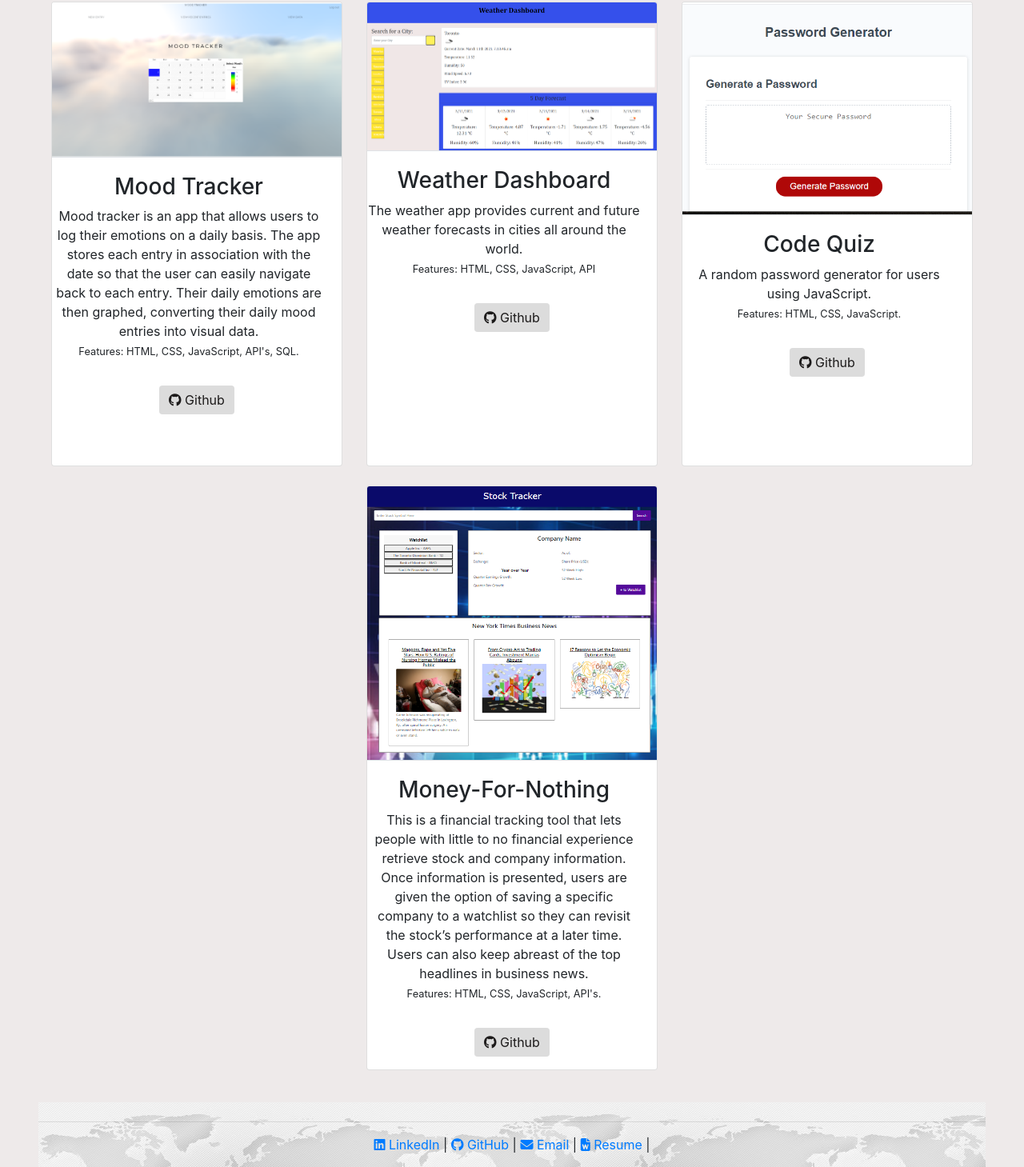
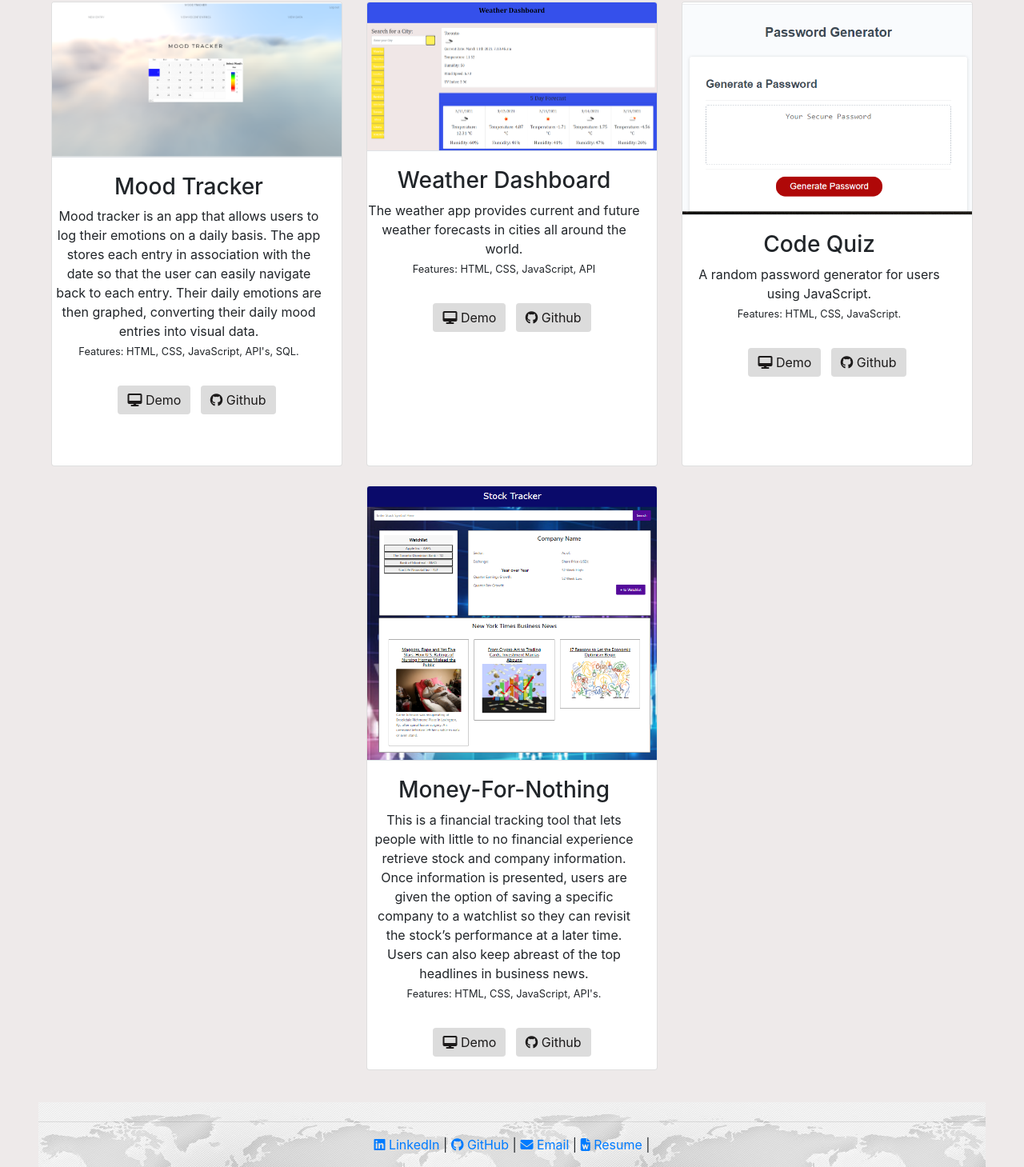
Before and after one commit to jmo1point0/PortfolioUpdate2, a plain HTML site: page index.html in a window 1280 px wide. Shown: the part 447-1906 px from the top of the page at 80% size. Drawn offline with nearby package versions, Linux system fonts and the light colour scheme; a web font is replaced by a local one.

Commit message:
adding demo buttons to index.html file

```diff
--- a/index.html
+++ b/index.html
@@ -79,6 +79,8 @@
                                 <small>Features: HTML, CSS, JavaScript, API's, SQL.</small>
                             </p>
                             <div class="gitLinks w-100 py-3 pt-3 pl-0 position-absolute">
+                                <a href="https://mood-notes-tracker.herokuapp.com/index.html" class="btn mr-2">
+                                    <i class="fas fa-desktop"></i> Demo</a>
                                 <a href="https://github.com/Humble-Attackers/Group-Mood-Tracker" class="btn">
                                     <i class="fab fa-github"></i> Github</a>
                             </div>
@@ -99,6 +101,8 @@
                             </p>
                             <div class="gitLinks w-100 py-3 pt-3 pl-0 position-absolute">
                                     <div class="gitLinks w-100 py-3 pt-3 pl-0 position-absolute"></div>
+                                    <a href="https://jmo1point0.github.io/homework6/" class="btn mr-2">
+                                        <i class="fas fa-desktop"></i> Demo</a>
                                     <a href="https://github.com/jmo1point0/homework6" class="btn">
                                         <i class="fab fa-github"></i> Github</a>
                             </div>
@@ -118,6 +122,8 @@
                                 <small>Features: HTML, CSS, JavaScript.</small>
                                 <p>
                                 <div class="gitLinks w-100 py-3 pt-3 pl-0 position-absolute">
+                                    <a href="https://jmo1point0.github.io/homework3.1/" class="btn mr-2">
+                                        <i class="fas fa-desktop"></i> Demo</a>
                                     <a href="https://github.com/jmo1point0/homework3.1" class="btn">
                                         <i class="fab fa-github"></i> Github</a>
                             </div>
@@ -137,6 +143,8 @@
                                 <small>Features: HTML, CSS, JavaScript, API's.</small>
                             </p>
                             <div class="gitLinks w-100 py-3 pt-3 pl-0 position-absolute">
+                                <a href="https://catherinebshaw.github.io/Money-for-Nothing/" class="btn mr-2">
+                                    <i class="fas fa-desktop"></i> Demo</a>
                                 <a href="https://github.com/catherinebshaw/Money-for-Nothing" class="btn">
                                     <i class="fab fa-github"></i> Github</a>
                         </div>
```
